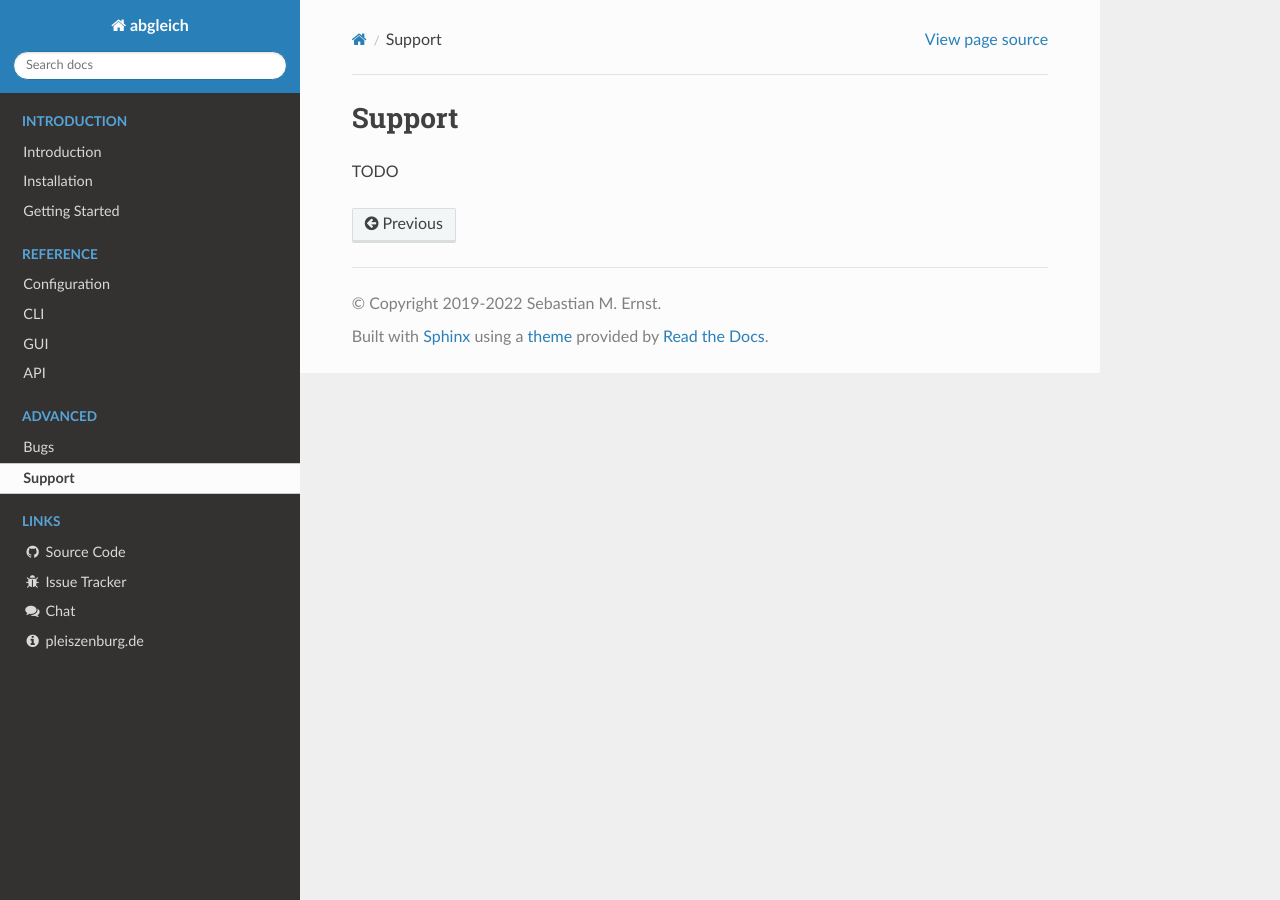
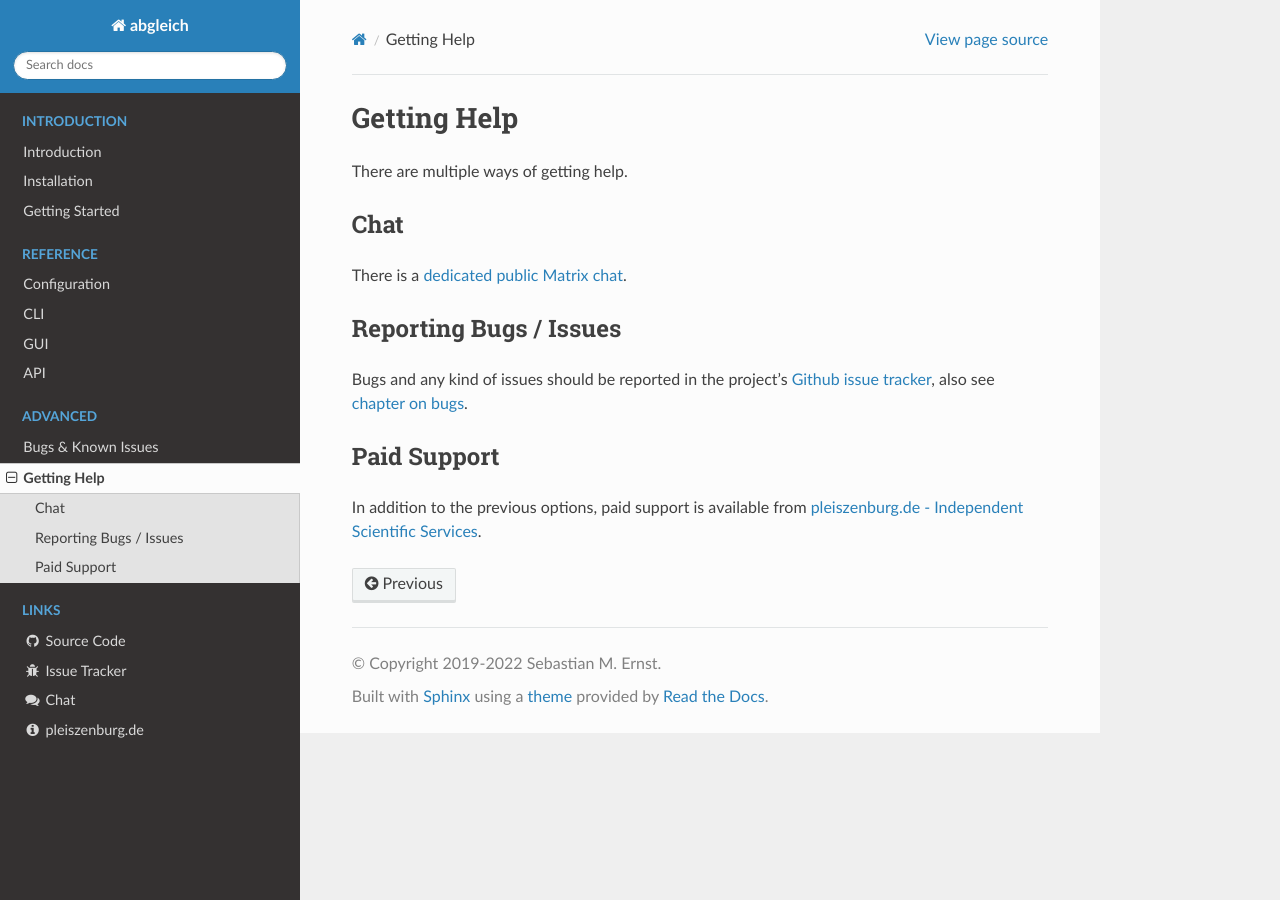
Before and after one commit to pleiszenburg/abgleich, a Sphinx documentation site: the page built from docs/source/support.rst, in a window 1280 px wide. Built offline with Sphinx 7.4.7 and the Read the Docs theme 2.0.0, drawn with Linux system fonts in a browser that asks for light colours.

```diff
--- a/docs/source/support.rst
+++ b/docs/source/support.rst
@@ -1,4 +1,27 @@
-Support
-=======
+.. _support:
 
-TODO
+Getting Help
+============
+
+There are multiple ways of getting help.
+
+Chat
+----
+
+There is a `dedicated public Matrix chat`_.
+
+.. _dedicated public Matrix chat: https://matrix.to/#/#abgleich:matrix.org
+
+Reporting Bugs / Issues
+-----------------------
+
+Bugs and any kind of issues should be reported in the project's `Github issue tracker`_, also see :ref:`chapter on bugs <bugs>`.
+
+.. _Github issue tracker: https://github.com/pleiszenburg/abgleich/issues
+
+Paid Support
+------------
+
+In addition to the previous options, paid support is available from `pleiszenburg.de - Independent Scientific Services`_.
+
+.. _pleiszenburg.de - Independent Scientific Services: https://www.pleiszenburg.de
```
Also changed, not shown: docs/source/bugs.rst (+20 -3 lines), docs/source/installation.rst (+22 -1 lines), docs/source/introduction.rst (+31 -1 lines), 1 other file.
